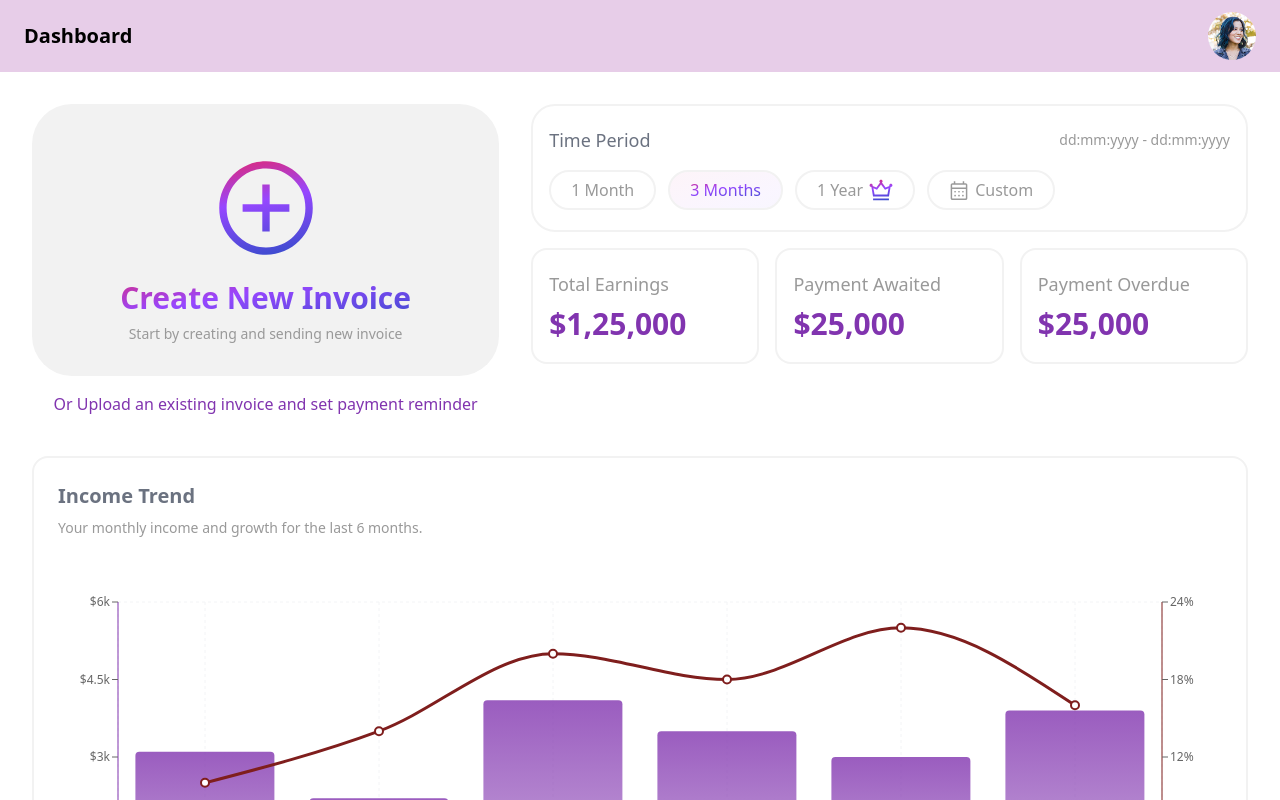
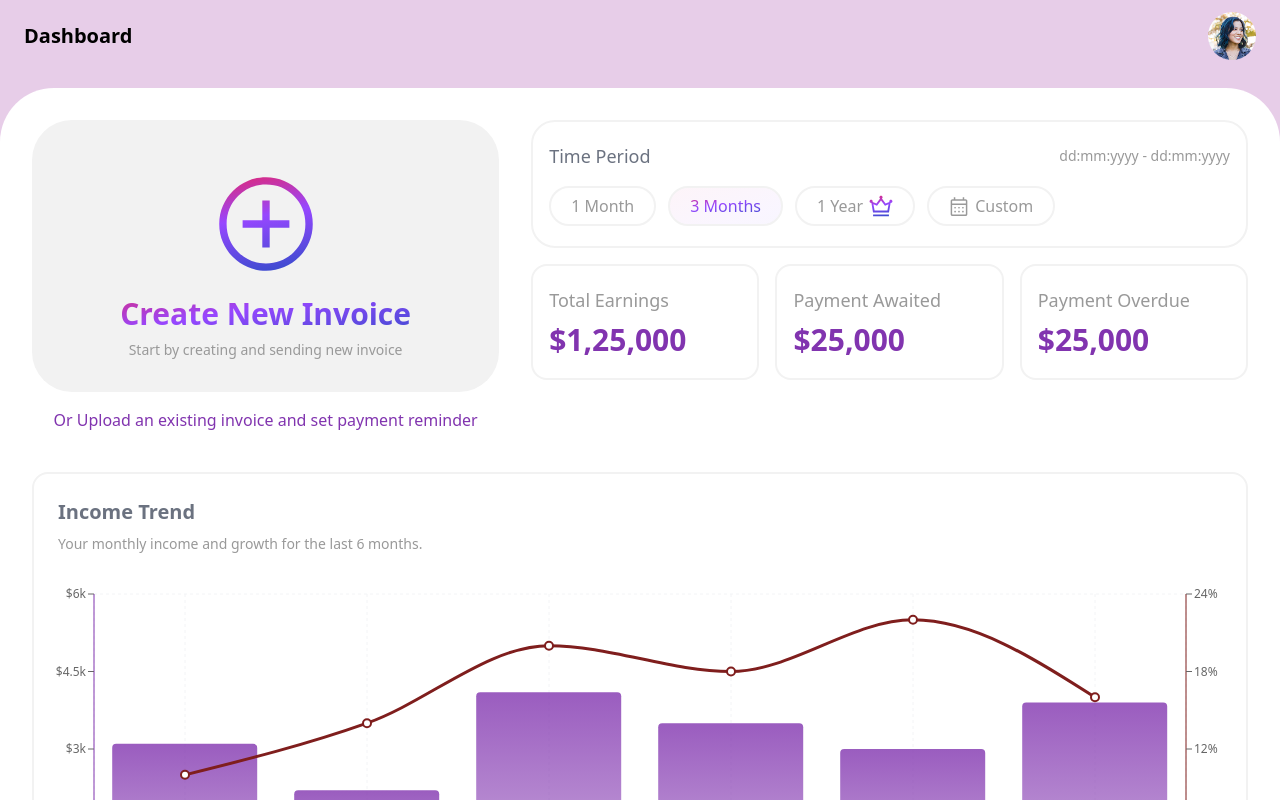
Before and after one commit to AswinKaruppiah/Sparkonomy-assignment, a React (Vite) app: page / in a window 1280 px wide. Shown: the top 800 px of the page. Built offline with nearby package versions, Linux system fonts and the light colour scheme.

Commit message:
Refactor App layout by removing Footer from App component and adding it to Home. Update styles for body background and footer spacing. Adjust header background to transparent.

```diff
--- a/src/App.jsx
+++ b/src/App.jsx
@@ -1,4 +1,3 @@
-import Footer from "./section/footer/Footer";
 import Header from "./section/header/Header";
 import Home from "./section/Home";
 
@@ -7,7 +6,6 @@ function App() {
     <>
       <Header />
       <Home />
-      <Footer />
     </>
   );
 }
--- a/src/index.scss
+++ b/src/index.scss
@@ -8,5 +8,5 @@
 
 body {
   @apply m-0;
-  background: #ffffff;
+  background: #e7cde8;
 }
--- a/src/section/Home/home.scss
+++ b/src/section/Home/home.scss
@@ -1,5 +1,5 @@
 .home-section {
-  @apply p-4 sm:p-8 min-h-screen;
+  @apply p-4 sm:p-8 sm:mt-4 min-h-screen bg-white rounded-t-[54px];
 }
 
 .invoice-dashboard {
@@ -210,10 +210,10 @@
 
 // chart
 .chart-section {
-  @apply border-2 border-light-gray rounded-2xl w-full my-10 p-6 bg-white;
+  @apply border-2 border-light-gray rounded-2xl w-full my-10  bg-white;
 
   .chart-header {
-    @apply mb-6;
+    @apply px-3 pt-3 sm:pt-6 sm:px-6;
 
     h6 {
       @apply text-primary-gray text-xl font-bold mb-2;
--- a/src/section/Home/index.jsx
+++ b/src/section/Home/index.jsx
@@ -2,6 +2,7 @@ import React from "react";
 import Invoice from "./Invoice";
 import YourInvoices from "./YourInvoices";
 import Chart from "./Chart";
+import Footer from "../footer/Footer";
 
 export default function Home() {
   return (
@@ -9,6 +10,7 @@ export default function Home() {
       <Invoice />
       <Chart />
       <YourInvoices />
+      <Footer />
     </section>
   );
 }
--- a/src/section/footer/footer.scss
+++ b/src/section/footer/footer.scss
@@ -1,5 +1,5 @@
 footer {
-  @apply max-w-screen-2xl px-3 mx-auto border-t-2 py-8 mt-6 flex items-center justify-center border-light-gray;
+  @apply max-w-screen-2xl px-3 mx-auto border-t-2 py-8 mt-32 flex items-center justify-center border-light-gray;
 
   img {
     @apply w-full sm:w-96 aspect-auto;
--- a/src/section/header/header.scss
+++ b/src/section/header/header.scss
@@ -1,6 +1,5 @@
 nav {
-  @apply px-6 py-3 w-full;
-  background: #e7cde8;
+  @apply px-6 py-3 w-full bg-transparent;
 
   button {
     @apply flex sm:hidden items-center gap-1 h-fit;
```
